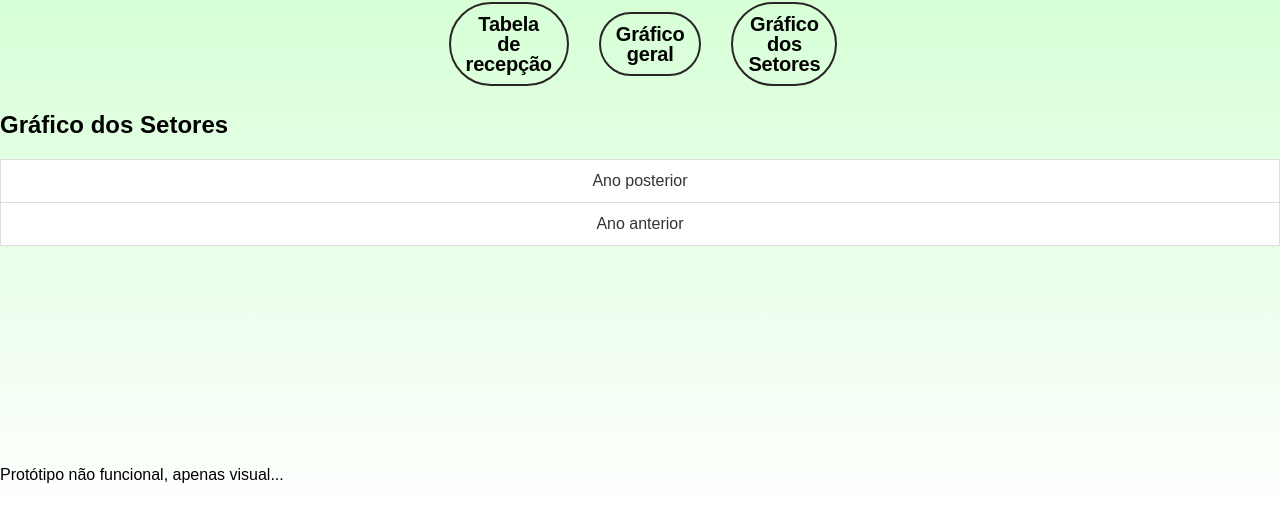
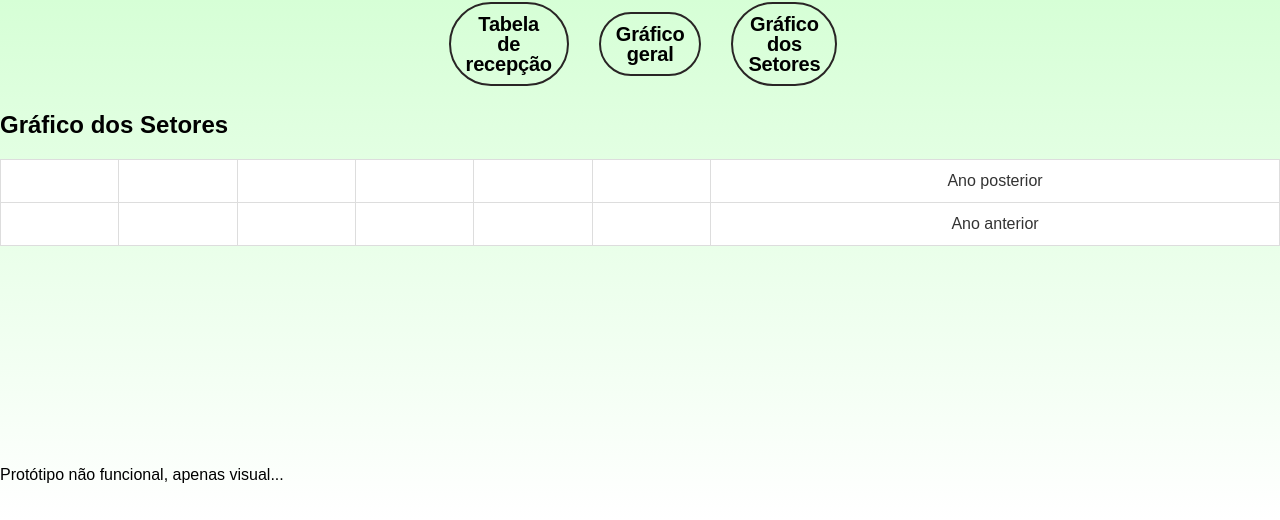
Before and after one commit to prodwillzera/IFC-Project, a plain HTML site: page page3.html in a window 1280 px wide. Shown: the part 280-800 px from the top of the page. Drawn offline with Linux system fonts and the light colour scheme.

```diff
--- a/page3.html
+++ b/page3.html
@@ -22,19 +22,42 @@
         <main>
             <h2 class="subtitle">Gráfico dos Setores</h2>
             <table style="width:100%">
-                <thead>
-                    <tr>
-                        <th class="ano-posterior"><button class="save">Ano posterior</button></th>
-                    </tr>
-                </thead>
-
-
-                <tbody>
-                    <tr>
-                        <td class="ano-anterior"><button class="save">Ano anterior</button></td>
-                    </tr>
-                </tbody>
-
+                <tr>
+                    <th class="day"></th>
+                    <th class="name"></th>
+                    <th class="why"></th>
+                    <th class="entry"></th>
+                    <th class="exit"></th>
+                    <th class="score"></th>
+                    <th class="ano-posterior">
+                        <button class="save">Ano posterior</button>
+                    </th>
+                </tr>
+                <tr>
+                    <p>
+                        <td>
+                            <a href=""></a>
+                        </td>
+                        <td>
+                            <a href=""></a>
+                        </td>
+                        <td>
+                            <a href=""></a>
+                        </td>
+                        <td>
+                            <a href=""></a>
+                        </td>
+                        <td>
+                            <a href=""></a>
+                        </td>
+                        <td>
+                            <a href=""></a>
+                        </td>
+                        <td class="ano-anterior">
+                            <button class="save">Ano anterior</button>
+                        </td>
+                    </p>
+                </tr>
             </table>
         </main>
         <p class="teste">Protótipo não funcional, apenas visual...</p>
```
